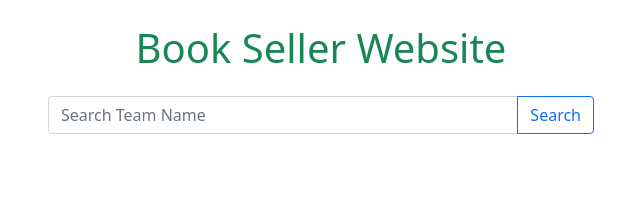
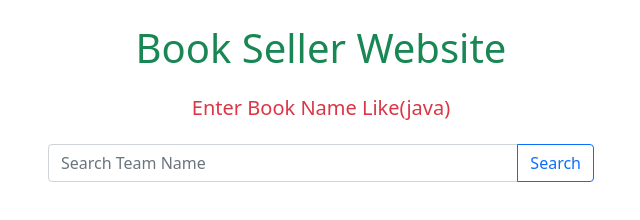
Before and after one commit to RKD1180/Book-search-from-api, a plain HTML site: page index.html in a window 1280 px wide. Shown: the whole page, without its empty margins (319-959 px from the left). Drawn offline with nearby package versions, Linux system fonts and the light colour scheme.

Commit message:
Update index.html

```diff
--- a/index.html
+++ b/index.html
@@ -17,6 +17,7 @@
   </head>
   <body>
     <h1 class="text-center text-success mt-4">Book Seller Website</h1>
+    <h5 class="text-center text-danger mt-4">Enter Book Name Like(java)</h5>
     <!-- search section -->
     <div class="container">
       <div class="row">
```
